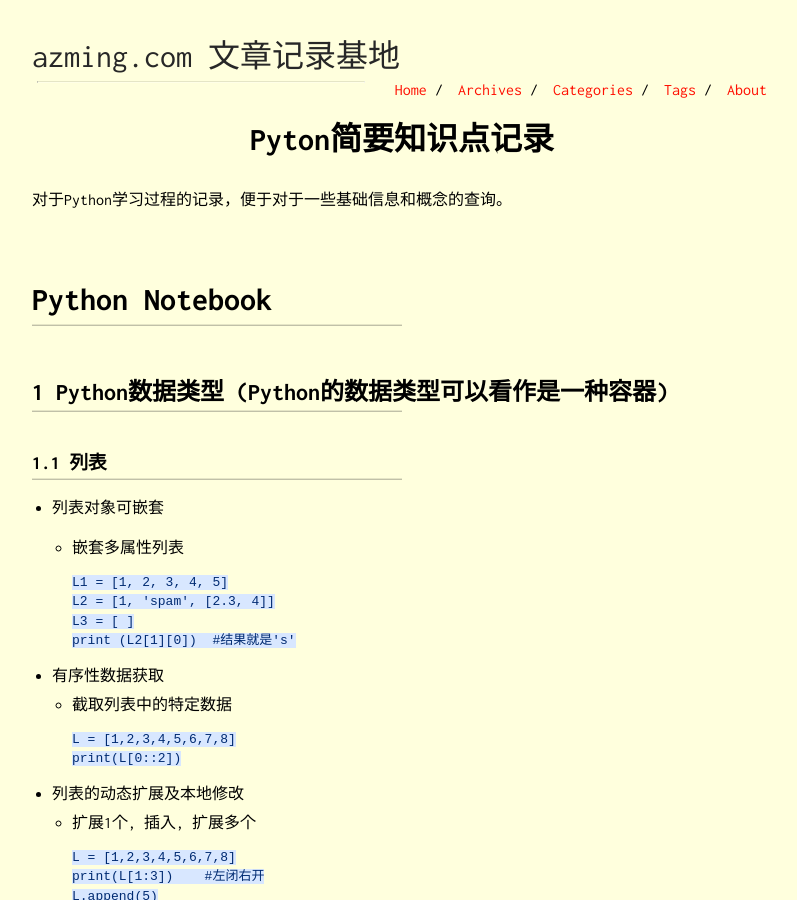
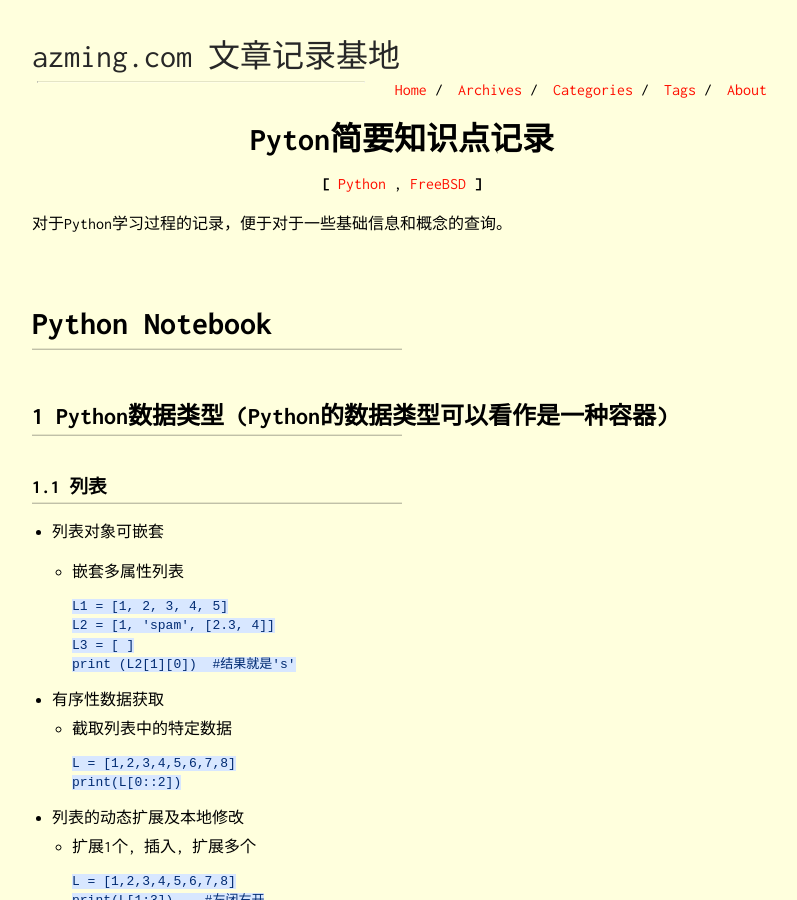
Before and after one commit to pstreem/pstreem.github.io, a Jekyll site: the page built from _posts/2020-09-08-Python_study.md, in a window 1280 px wide and 900 px high. Shown: the whole window, without its empty margins (238-1035 px from the left). Built offline with Jekyll 4.4.1, drawn with Linux system fonts in a browser that asks for light colours; our own code applies the rules of GitHub Pages for plain Markdown files.

Commit message:
new update 0908-4

```diff
--- a/_posts/2020-09-08-Python_study.md
+++ b/_posts/2020-09-08-Python_study.md
@@ -1,6 +1,7 @@
 ---
 title: Pyton简要知识点记录
 date: 2020-09-08 11:50:20 -0000
+tags: [Python, FreeBSD]
 ---
 
 对于Python学习过程的记录，便于对于一些基础信息和概念的查询。
```
